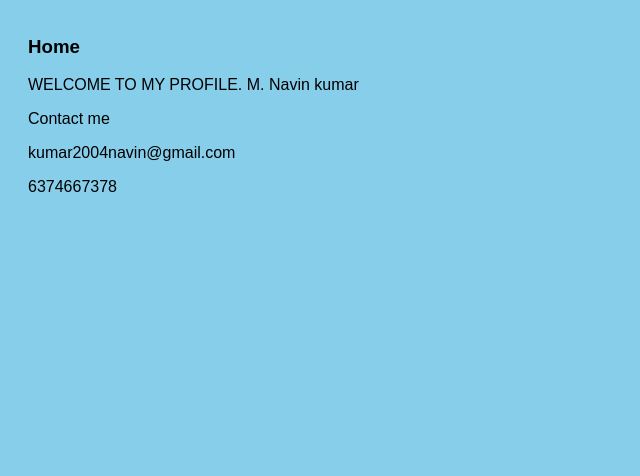
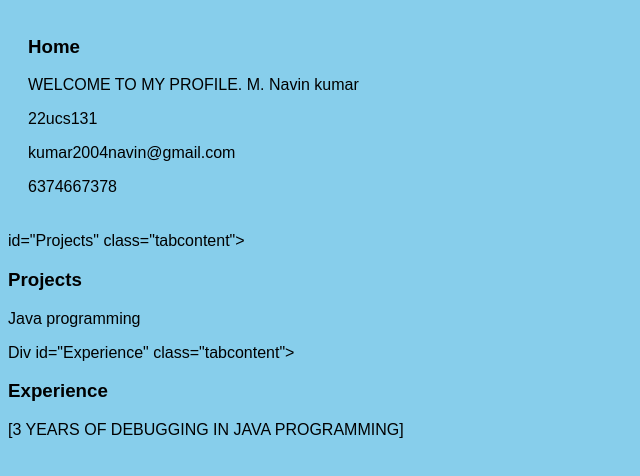
Before and after one commit to Navin131kumar/Navin123, a plain HTML site: page index.html in a window 1280 px wide. Both pictures are taken after a click on the button "Home". Shown: the part 114-590 px from the top of the page, without its empty margins (0-640 px from the left). Drawn offline with Linux system fonts and the light colour scheme.

Commit message:
index.html

```diff
--- a/index.html
+++ b/index.html
@@ -42,7 +42,7 @@
 <div id="Home" class="tabcontent">
     <h3>Home</h3>
     <p>WELCOME TO MY PROFILE.  M. Navin kumar </p>
-    <p>Contact me</p>
+    <p>22ucs131</p>
     <p>kumar2004navin@gmail.com</p>
     <p>6374667378</p>
 </div>
@@ -52,11 +52,11 @@
     <p>B.SC COMPUTER SCIENCE</p>
 </div>
 
-<div id="Projects" class="tabcontent">
+<div> id="Projects" class="tabcontent">
     <h3>Projects</h3>
     <p>Java programming</p></p>Div id="Experience" class="tabcontent">
     <h3>Experience</h3>
-    <p>[5 YEARS IN JAVA PROGRAMMING]</p>
+    <p>[3 YEARS OF DEBUGGING IN JAVA PROGRAMMING]</p>
 </div>
 
 <div id="Achievements" class="tabcontent">
```
